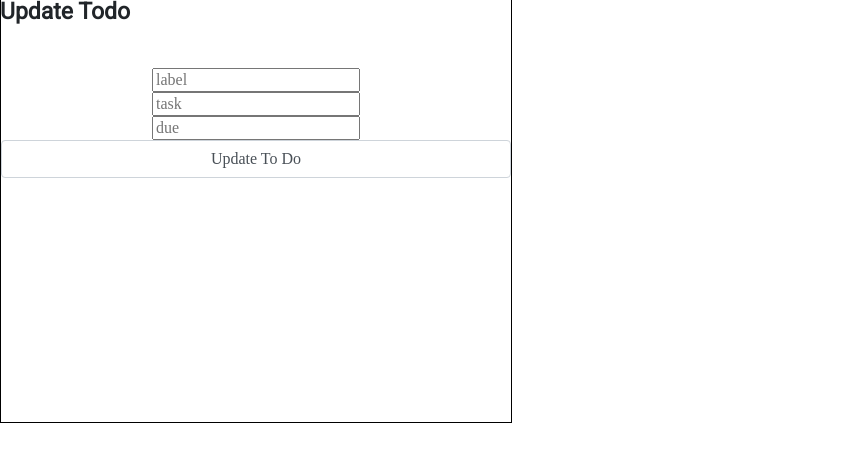
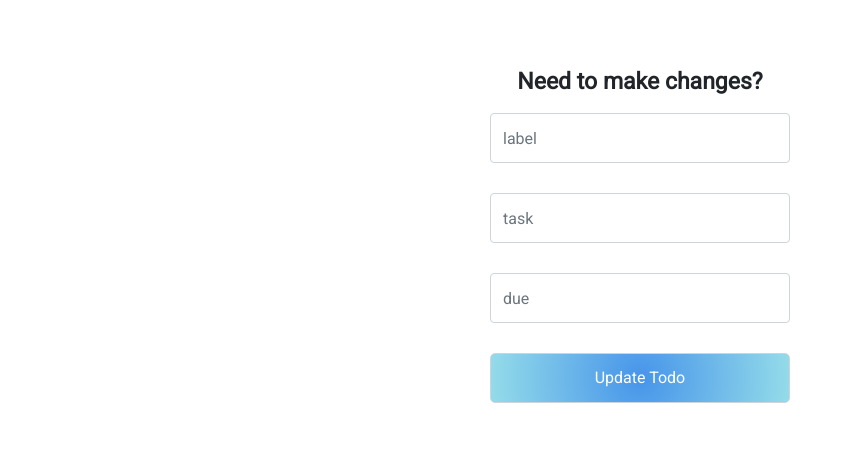
Before and after one commit to wunderlist20/frontend, a React (Create React App) app in the folder wunderlist/: page /update in a window 1280 px wide. Shown: the top 462 px of the page, without its empty margins (0-853 px from the left). Built offline with nearby package versions, Linux system fonts and the light colour scheme; sample sign-in values are in the browser's storage.

Commit message:
Updated styling

```diff
--- a/wunderlist/src/App.css
+++ b/wunderlist/src/App.css
@@ -147,15 +147,9 @@ h3 {
 }
 
 h4 {
-   font-size: 18px;
+  font-size: 18px;
   font-weight: bold;
   font-family: "Roboto", sans-serif;
-}
-
-form {
-  width: 400px;
-  height: 600px;
-  border: 1px solid black;
 }
 
 .login-wrapper {
@@ -195,7 +189,6 @@ form {
   flex-direction: column;
   align-items: center;
   justify-content: center;
-  margin-top: -200px;
 }
 
 form div {
@@ -272,11 +265,7 @@ i {
   box-shadow: -4px 5px 18px -3px rgba(0, 0, 0, 0.75);
   border-radius: 5px;
   background-color: #00bfff;
-  background: radial-gradient(
-    circle,
-  #4694ea 0%,
-    rgb(148, 220, 233) 100%
-      );
+  background: radial-gradient(circle, #4694ea 0%, rgb(148, 220, 233) 100%);
   color: white;
   cursor: pointer;
 }
@@ -291,11 +280,7 @@ i {
   box-shadow: -4px 5px 18px -3px rgba(0, 0, 0, 0.75);
   border-radius: 5px;
   background-color: red;
-  background: radial-gradient(
-    circle,
-  red 0%,
-    darkred 100%
-      );
+  background: radial-gradient(circle, rgb(240, 138, 138) 0%, rgb(122, 43, 43) 100%);
   color: white;
   cursor: pointer;
 }
@@ -309,14 +294,17 @@ i {
   align-items: center;
   box-shadow: -4px 5px 18px -3px rgba(0, 0, 0, 0.75);
   border-radius: 5px;
-  background-color:blue;
-  background: radial-gradient(
-    circle,
-  blue 0%,
-    teal 100%
-      );
+  background-color: blue;
+  background: radial-gradient(circle, rgb(116, 116, 221) 0%, rgb(38, 190, 190) 100%);
   color: white;
   cursor: pointer;
+}
+
+.edit-btn {
+   display: flex;
+  justify-content: center;
+  position:absolute;
+  bottom:65px;
 }
 
 .shd {
@@ -365,10 +353,24 @@ i {
   flex-wrap: wrap;
 }
 
+.update-wrapper {
+  display: flex;
+  flex-wrap: wrap;
+  justify-content: center;
+}
+
+.update-form {
+  margin-top: 50px;
+}
+
+.update-form h2 {
+  padding: 20px;
+}
+
 .todo-form {
   height: 350px;
   width: 380px;
-  margin: 20px;
+  margin: 30px;
 }
 
 .card {
@@ -379,8 +381,14 @@ i {
   animation: fade-in-fwd 1.6s cubic-bezier(0.39, 0.575, 0.565, 1) both;
 }
 
+.card-text {
+padding: 20px;
+}
+
 .text-muted {
- margin-top: 50px;
+  position:absolute;
+  bottom:0;
+  width:100%;
 }
 
 @keyframes fade-in-fwd {
--- a/wunderlist/src/components/TodoList.js
+++ b/wunderlist/src/components/TodoList.js
@@ -1,7 +1,7 @@
 import React from "react";
 import { connect } from "react-redux";
 import Loader from "react-loader-spinner";
-import { Form, Input, CardHeader, CardText, CardFooter } from "reactstrap";
+import { Form, Input, CardHeader, CardText, CardFooter, Row, Col } from "reactstrap";
 
 import { fetchTodos, addTodo, deleteTodo } from "./actions/actions";
 
@@ -23,14 +23,17 @@ class TodoList extends React.Component {
             {this.props.todos.map(todo => (
               <div className="card" key={todo.id}>
                 <CardHeader tag="h3">{todo.title}</CardHeader>
-                <CardText>
+                <CardText className="card-text">
                   <h1>{todo.task}</h1>
+                  <Row className="edit-btn">
+                    <Col>
                       <button
                         className="btn-delete shd"
                         onClick={() => this.props.deleteTodo(todo.id)}
                       >
                         <h4>Delete</h4>
                       </button>
+                    </Col>
                     <button
                       className="btn-edit shd"
                       onClick={() => {
@@ -45,6 +48,7 @@ class TodoList extends React.Component {
                     >
                       <h4>Edit</h4>
                     </button>
+                  </Row>
                 </CardText>
                 <CardFooter className="text-muted">
                   <h3>{todo.setDate}</h3>
@@ -116,6 +120,7 @@ class TodoList extends React.Component {
   };
 }
 
+
 const mapStateToProps = state => ({
   todos: state.todos,
   loading: state.loading
--- a/wunderlist/src/components/UpdateTodo.js
+++ b/wunderlist/src/components/UpdateTodo.js
@@ -48,29 +48,38 @@ const TodoForm = ({ updateTodo, history, location }) => {
   };
 
   return (
-    <div>
-      <h2>Update Todo</h2>
-      <form onSubmit={submitTodo}>
-        <input
+    <div className="update-wrapper">
+      <Form className="update-form" onSubmit={submitTodo}>
+        <h2>Need to make changes?</h2>
+        <Input
+          className="login-input"
           type="text"
           onChange={updateTitle}
           placeholder="label"
           value={title}
         />
-        <input
+        <Input
+          className="login-input"
           type="text"
           onChange={updateTask}
           placeholder="task"
           value={task}
         />
-        <input
+        <Input
+          className="login-input"
           type="text"
           onChange={updateDate}
           placeholder="due"
           value={date}
         />
-        <Input type="submit" value="Update To Do" />
-      </form>
+        <h3>
+          <Input
+            className="btn-login shd"
+            type="submit"
+            value="Update Todo"
+          />
+        </h3>
+      </Form>
     </div>
   );
 };
--- a/wunderlist/src/components/actions/actions.js
+++ b/wunderlist/src/components/actions/actions.js
@@ -18,6 +18,8 @@ export const DELETE_TODO = "DELETE_TODO";
 export const TODO_UPDATE_START = "TODO_UPDATE_START";
 export const TODO_UPDATE_SUCCESS = "TODO_UPDATE_SUCCESS";
 export const TODO_UPDATE_FAILURE = "TODO_UPDATE_FAILURE";
+
+export const TOGGLE_TODO = "TOGGLE_TODO";
 
 
 // Login
@@ -106,3 +108,12 @@ export const updateTodo = (id, changes) => dispatch => {
 // Edit profile
 
 // Delete profile
+
+// Complete Todo
+
+export function toggleTodo(index) {
+  return {
+    type: TOGGLE_TODO,
+    payload: index
+  };
+};
--- a/wunderlist/src/components/reducer/reducer.js
+++ b/wunderlist/src/components/reducer/reducer.js
@@ -9,7 +9,8 @@ import {
   ADD_TODO_SUCCESS,
   ADD_TODO_FAILURE,
   DELETE_TODO,
-  TODO_UPDATE_SUCCESS
+  TODO_UPDATE_SUCCESS,
+  TOGGLE_TODO
 } from "../actions/actions";
 
 const initialState = {
@@ -63,13 +64,13 @@ export const reducer = (state = initialState, action) => {
     case ADD_TODO_START:
       return {
         ...state,
-        loading: true,
+        loading: true
       };
     case ADD_TODO_SUCCESS:
       return {
         ...state,
         loading: false,
-        todos: [...state.todos, action.payload ]
+        todos: [...state.todos, action.payload]
       };
     case ADD_TODO_FAILURE:
       return {
@@ -88,6 +89,16 @@ export const reducer = (state = initialState, action) => {
           todo.id === action.payload.id ? action.payload : todo
         )
       };
+    case TOGGLE_TODO:
+      return {
+        ...state,
+        todos: state.todos.map((todo, index) =>
+          action.payload === index
+            ? { ...todo, completed: !todo.completed }
+            : todo
+        )
+      };
+
     default:
       return state;
   }
```
Lines whose indentation alone changed are shown as unchanged.
